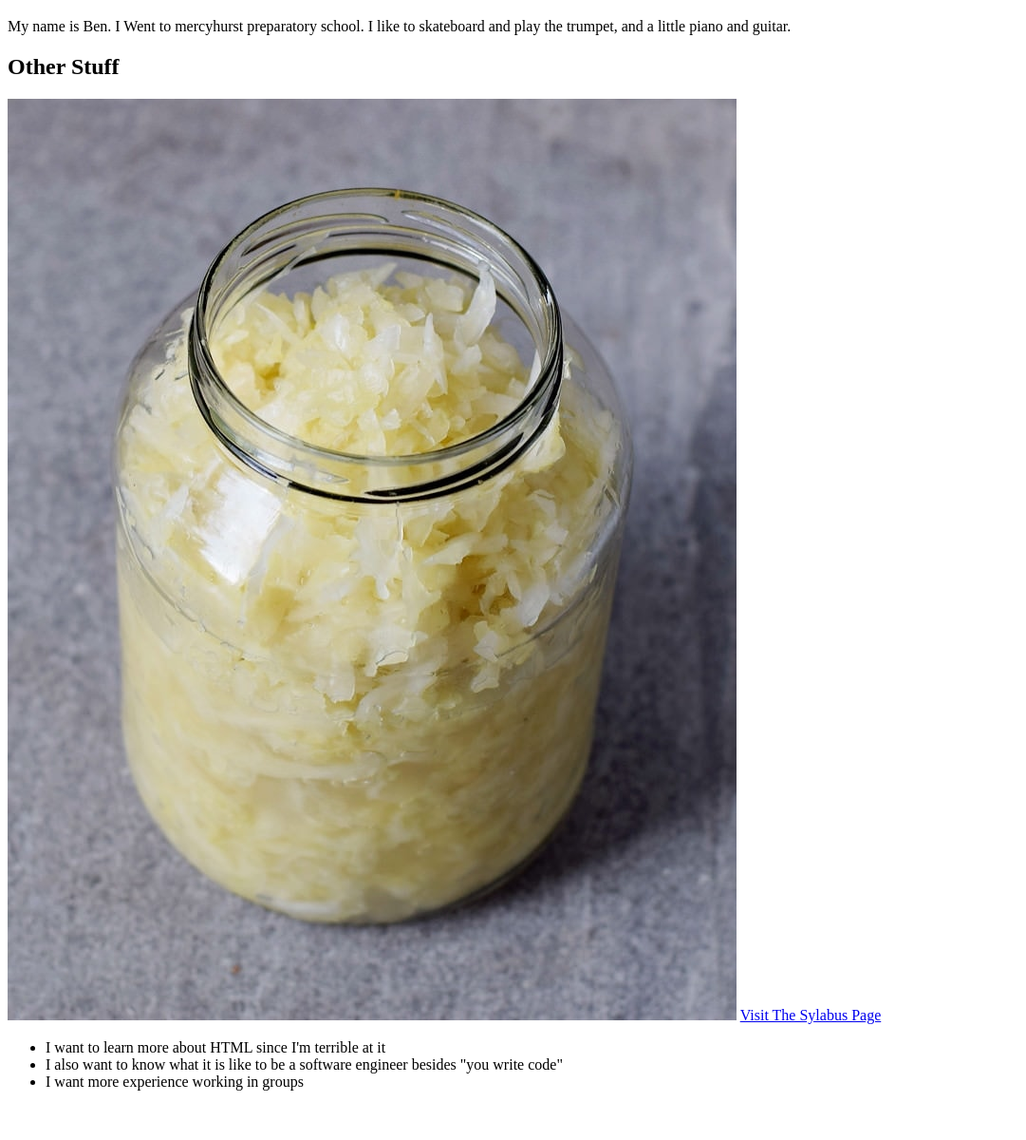
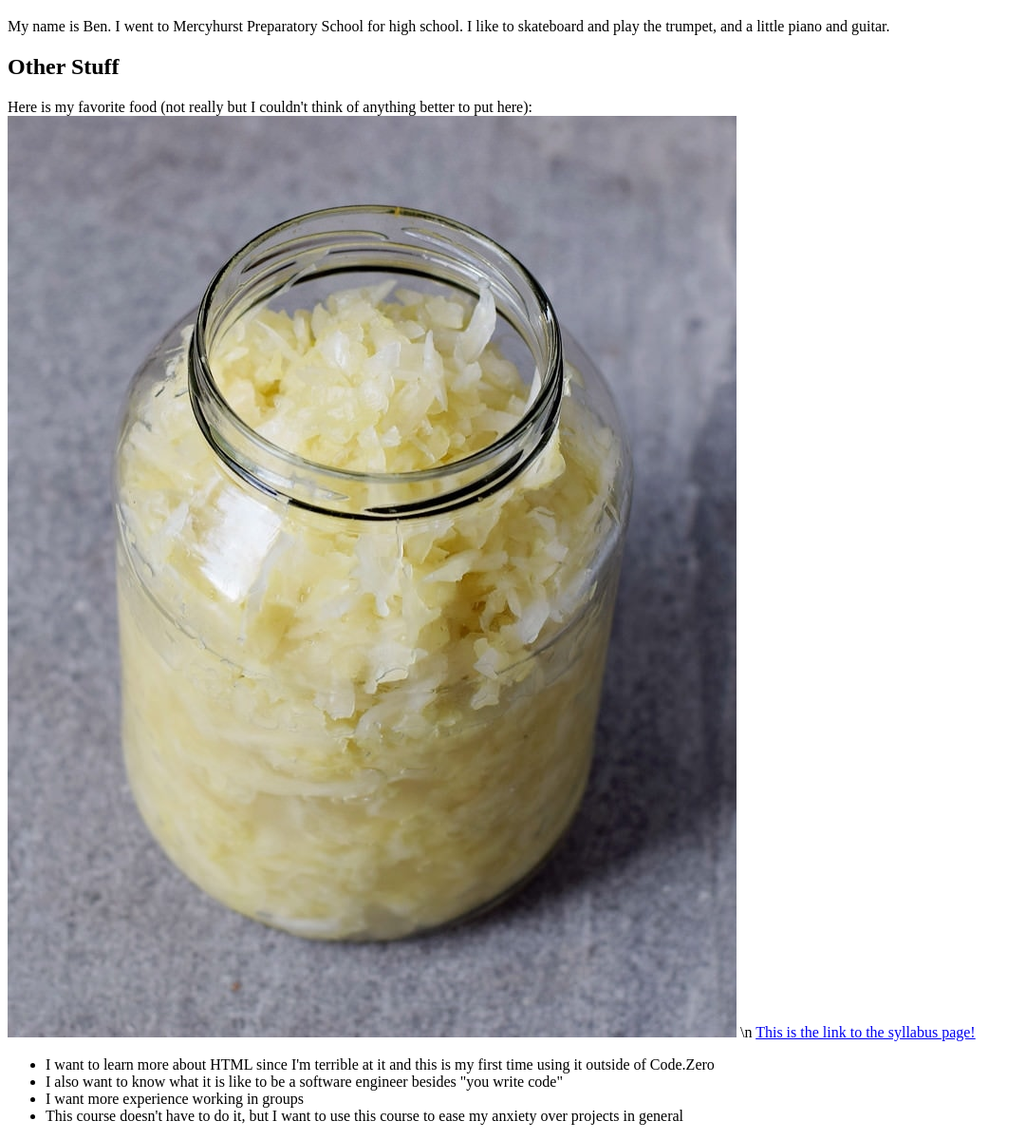
Before and after one commit to bab8295/bab8295.github.io, a plain HTML site: page index.html in a window 1280 px wide. Shown: the part 61-1261 px from the top of the page at 95% size, without its empty margins (0-1081 px from the left). Before the commit the page ends 1225 px from the top, so only its background shows below. Drawn offline with Linux system fonts and the light colour scheme.

Commit message:
Update index.html

```diff
--- a/index.html
+++ b/index.html
@@ -2,15 +2,17 @@
 <html>
 <body>
 <h1> This is my first time using html</h1>
-<p1> My name is Ben. I Went to mercyhurst preparatory school. I like to skateboard and play the trumpet, and a little piano and guitar.</p1>
+<p1> My name is Ben. I went to Mercyhurst Preparatory School for high school. I like to skateboard and play the trumpet, and a little piano and guitar.</p1>
   <h2>Other Stuff</h2>
+  <p2>Here is my favorite food (not really but I couldn't think of anything better to put here):</p2>
   <img src="sauerkraut.jpg" alt+"Sauerkraut">
-  <p2> </p2>
-  <a href="https://www.se.rit.edu/~swen-101/00/index.html">Visit The Sylabus Page</a>
+  <p3>\n</p3>
+  <a href="https://www.se.rit.edu/~swen-101/00/index.html">This is the link to the syllabus page!</a>
   <ul>
-    <li>I want to learn more about HTML since I'm terrible at it</li>
+    <li>I want to learn more about HTML since I'm terrible at it and this is my first time using it outside of Code.Zero</li>
     <li>I also want to know what it is like to be a software engineer besides "you write code"</li>
     <li>I want more experience working in groups</li>
+    <li>This course doesn't have to do it, but I want to use this course to ease my anxiety over projects in general</li>
   </ul>
 </body>
 </html>
```
